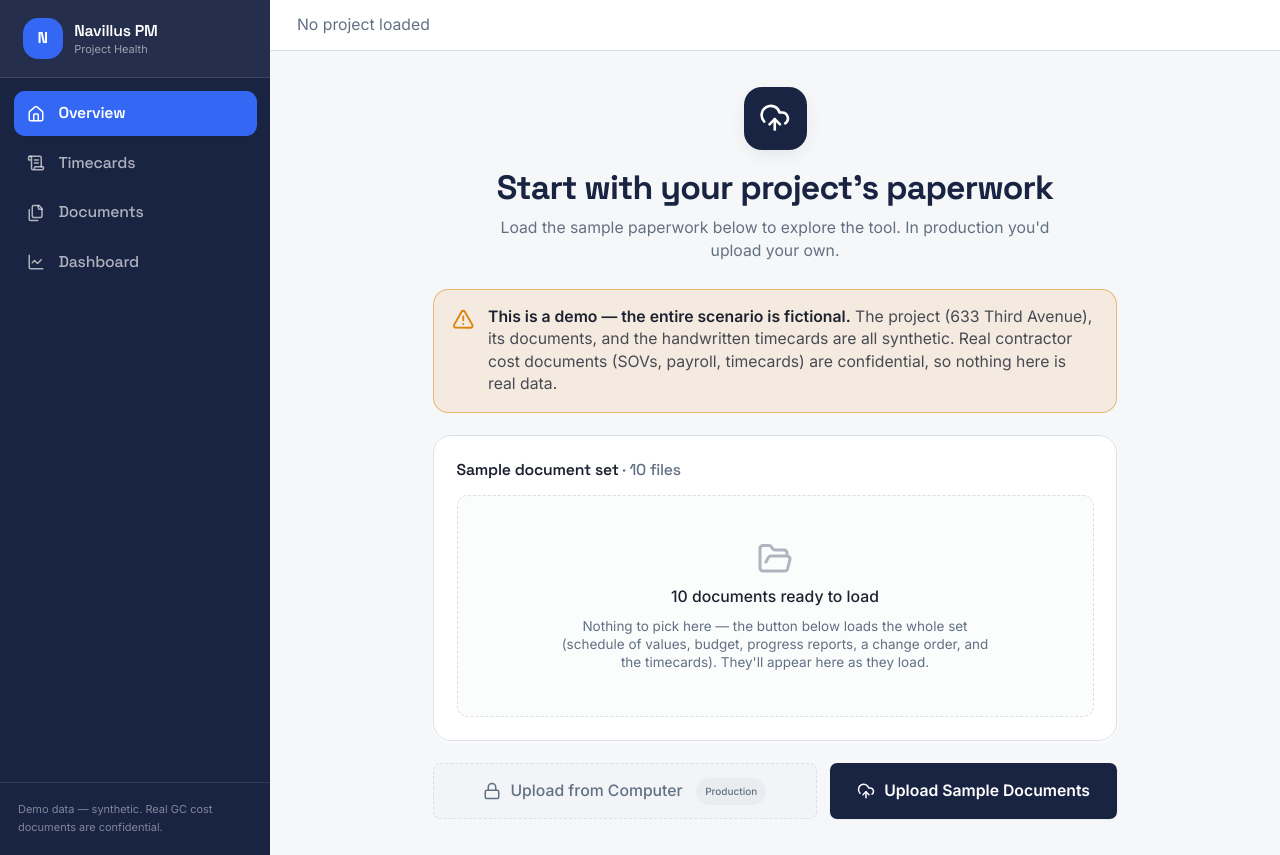
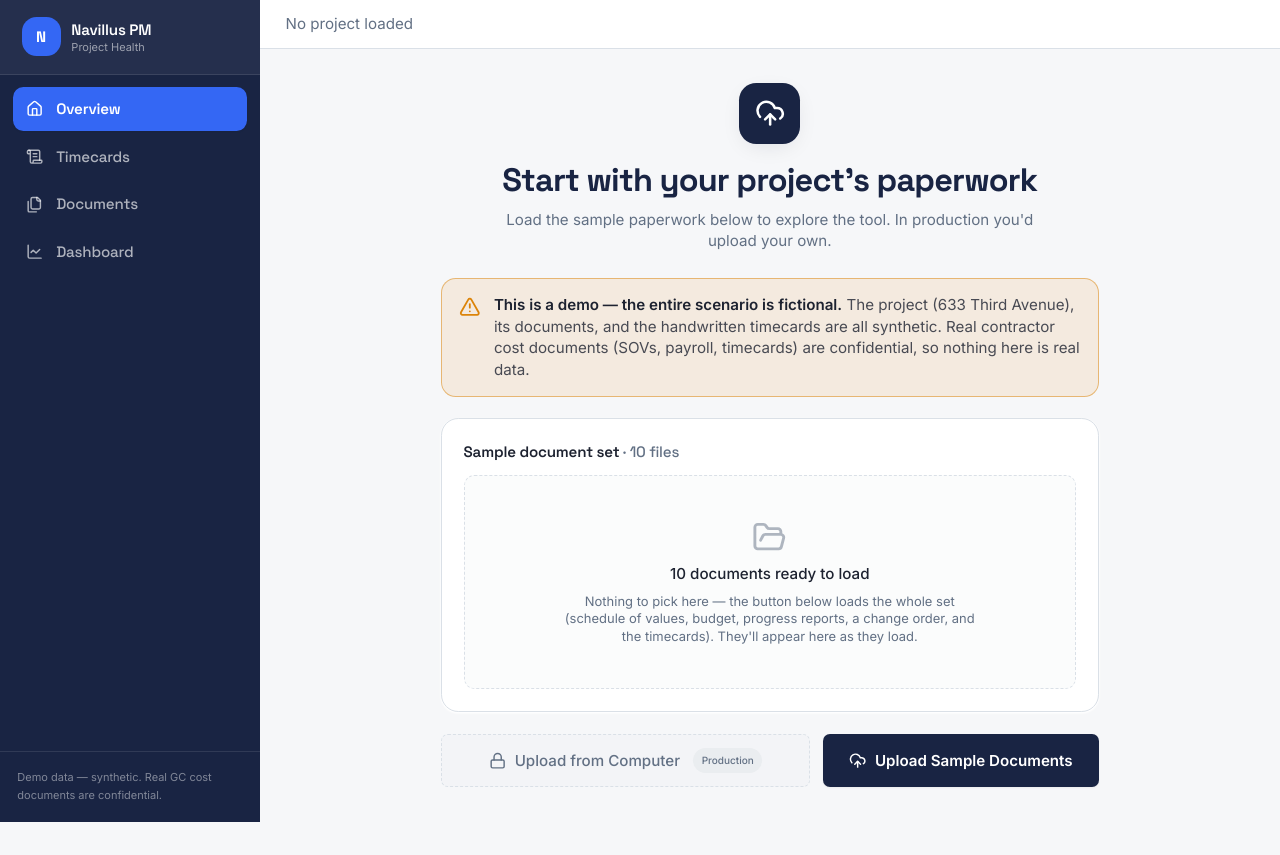
Before and after one commit to jek821/PM_TOOL_DRAFT, a Next.js app: page / in a window 1280 px wide. After the commit the page ends 822 px from the top, so only its background shows below. Built offline with nearby package versions, Linux system fonts and the light colour scheme.

Commit message:
fixed ui bug and editing visual issue

```diff
--- a/app/documents/page.tsx
+++ b/app/documents/page.tsx
@@ -82,7 +82,7 @@
   return (
     <div className="flex h-[calc(100vh-3.75rem)]">
       {/* List */}
-      <div className="w-80 shrink-0 overflow-auto border-r bg-card">
+      <div className="w-56 shrink-0 overflow-auto border-r bg-card sm:w-64 lg:w-80">
         <div className="border-b px-4 py-3">
           <h1 className="text-sm font-semibold">Project Documents</h1>
           <p className="text-xs text-muted-foreground">
@@ -144,7 +144,7 @@
             Export as PDF
           </a>
         </div>
-        <div className="flex-1 overflow-auto p-4">
+        <div className="doc-viewer flex-1 overflow-auto p-4">
           <div className="mx-auto mb-4 flex max-w-4xl items-start gap-3 rounded-xl border border-accent/40 bg-accent/5 px-4 py-3 text-sm">
             <Sparkles className="mt-0.5 h-5 w-5 shrink-0 text-accent" />
             <p className="text-foreground/80">
@@ -264,7 +264,7 @@
       </div>
 
       <div className="grid gap-4 lg:grid-cols-2">
-        <div className="space-y-3">
+        <div className="min-w-0 space-y-3">
           <div className="rounded-xl border bg-card p-4 shadow-sm">
             <div className="mb-2.5 text-xs font-semibold uppercase tracking-wide text-muted-foreground">
               Ticket data
@@ -369,7 +369,7 @@
           )}
         </div>
 
-        <div>
+        <div className="min-w-0">
           <div className="mb-2 text-xs font-semibold uppercase tracking-wide text-muted-foreground">Original ticket</div>
           <ZoomableImage
             src={t.file}
--- a/app/globals.css
+++ b/app/globals.css
@@ -23,7 +23,12 @@
 }
 
 html {
-  font-size: 18px; /* base scale — makes the whole app read ~1 zoom step larger */
+  /* Fluid base scale. The whole UI is built in rem, so the root font size is the
+     single knob that scales every spacing, width, and type step together. Instead
+     of a fixed 18px, it flexes with the viewport width — ~16px on a small laptop,
+     ~18px at 1440, capped at 19.5px on large monitors — so the layout stays
+     proportional across screens instead of overflowing or ballooning. */
+  font-size: clamp(15px, 0.43vw + 11.8px, 19.5px);
 }
 
 /* Display type for headings — the distinctive voice of the UI. */
@@ -59,6 +64,14 @@
   animation: progress-indeterminate 1.1s ease-in-out infinite;
 }
 
+/* Documents viewer: on small screens, let a wide table scroll horizontally
+   inside its own card instead of forcing the whole panel wider than the view. */
+.doc-viewer table {
+  display: block;
+  max-width: 100%;
+  overflow-x: auto;
+}
+
 /* rows streaming in as sample documents "load" */
 @keyframes doc-in {
   from { opacity: 0; transform: translateY(5px); }
```
